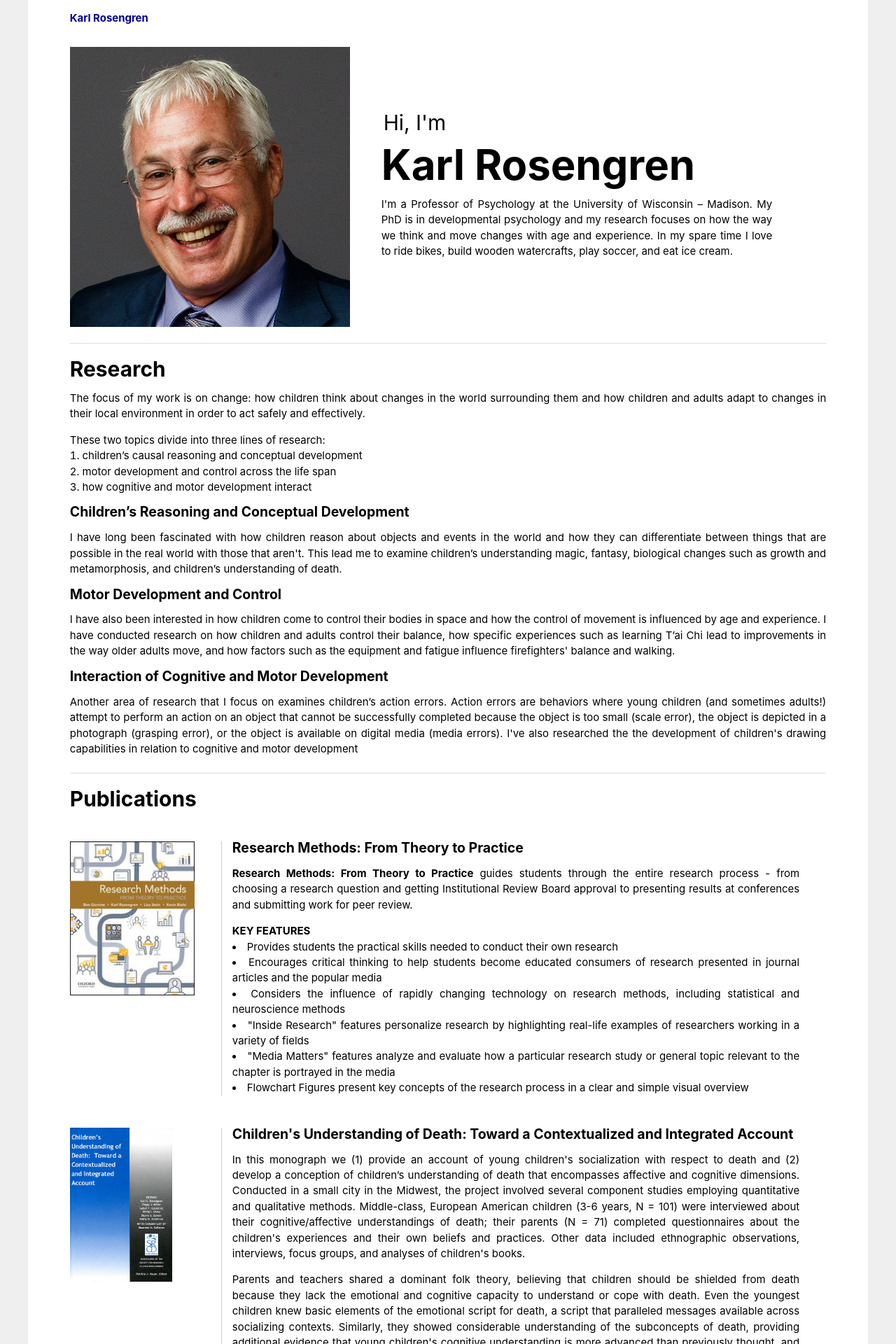
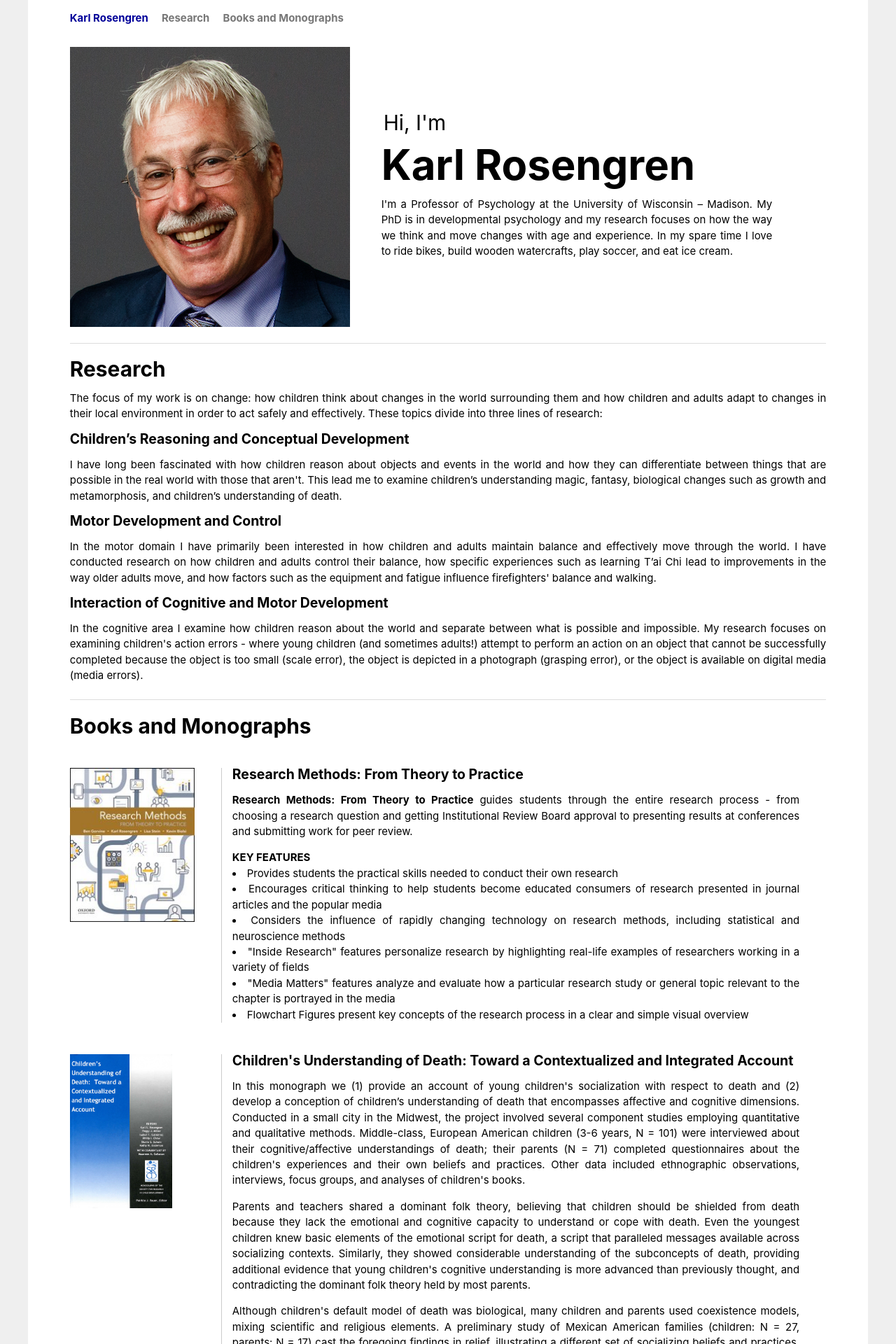
Before and after one commit to krosengren/krosengren.github.io, a Jekyll site: the page built from index.html, in a window 1280 px wide. Shown: the top 1920 px of the page at 70% size. Built offline with Jekyll 4.4.1, drawn with Linux system fonts in a browser that asks for light colours; Markdown is read by kramdown in place of the engine named in the settings.

Commit message:
Reword some paragraphs and add links to research and books

```diff
--- a/_layouts/default.html
+++ b/_layouts/default.html
@@ -17,6 +17,8 @@
         <div class="site">
           <header  class="header">
             <a href="/">{{ site.name }}</a>
+            <a class="extra" href="/#research">Research</a>
+            <a class="extra" href="/#books">Books and Monographs</a>
           </header>
 
           <div class="content">
--- a/css/main.css
+++ b/css/main.css
@@ -69,7 +69,7 @@ a:visited { color: #000099; }
 }
 
 .header a.extra {
-  color: #aaa;
+  color: #777;
   margin-left: 1em;
 }
 
--- a/index.html
+++ b/index.html
@@ -20,14 +20,7 @@ title: Karl Rosengren
   <h2 class="section-header">Research</h2>
   <p>
     The focus of my work is on change: how children think about changes in the world surrounding them and how children and adults adapt to changes in their local environment in order to act safely and effectively.
-
-    <ol class="list">
-    These two topics divide into three lines of research:
-
-      <li> children’s causal reasoning and conceptual development</li>
-      <li> motor development and control across the life span</li>
-      <li> how cognitive and motor development interact</li>
-    </ol>
+    These topics divide into three lines of research:
   </p>
 
   <h3 class="subsection-header">Children’s Reasoning and Conceptual Development</h3>
@@ -36,18 +29,17 @@ title: Karl Rosengren
   </p>
   <h3 class="subsection-header">Motor Development and Control</h3>
   <p>
-    I have also been interested in how children come to control their bodies in space and how the control of movement is influenced by age and experience.  I have conducted research on how children and adults control their balance, how specific experiences such as learning T’ai Chi lead to improvements in the way older adults move, and how factors such as the equipment and fatigue influence firefighters' balance and walking.
+    In the motor domain I have primarily been interested in how children and adults maintain balance and effectively move through the world.
+    I have conducted research on how children and adults control their balance, how specific experiences such as learning T’ai Chi lead to improvements in the way older adults move, and how factors such as the equipment and fatigue influence firefighters' balance and walking.
   </p>
   <h3 class="subsection-header">Interaction of Cognitive and Motor Development</h3>
   <p>
-    Another area of research that I focus on examines children’s action errors. Action errors are behaviors where young children (and sometimes adults!) attempt to perform an action on an object that cannot be successfully completed because the object is too small (scale error), the object is depicted in a photograph (grasping error), or the object is available on digital media (media errors).
-
-    I've also researched the the development of children's drawing capabilities in relation to cognitive and motor development
+    In the cognitive area I examine how children reason about the world and separate between what is possible and impossible. My research focuses on examining children's action errors - where young children (and sometimes adults!) attempt to perform an action on an object that cannot be successfully completed because the object is too small (scale error), the object is depicted in a photograph (grasping error), or the object is available on digital media (media errors).
   </p>
 </section>
 
-<section class="content-section" id="publications">
-  <h2 class="section-header">Publications</h2>
+<section class="content-section" id="books">
+  <h2 class="section-header">Books and Monographs</h2>
   <div class="book-tile">
     <div class="book-img-container">
       <img src="/images/research_methods.jpg"/>
```
